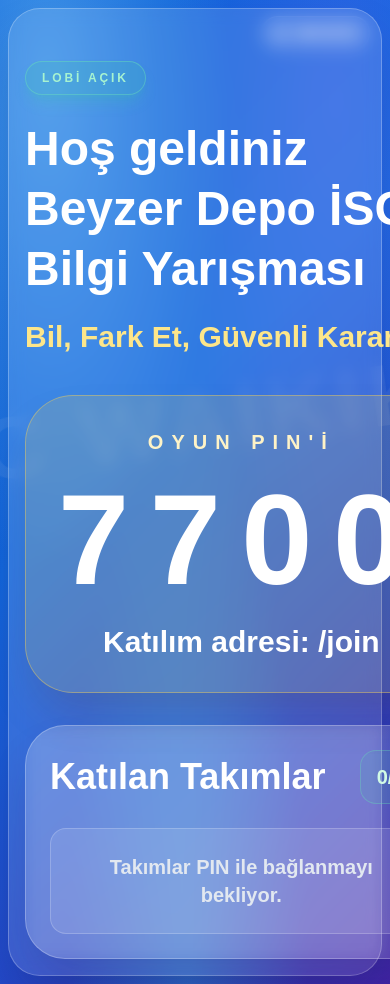
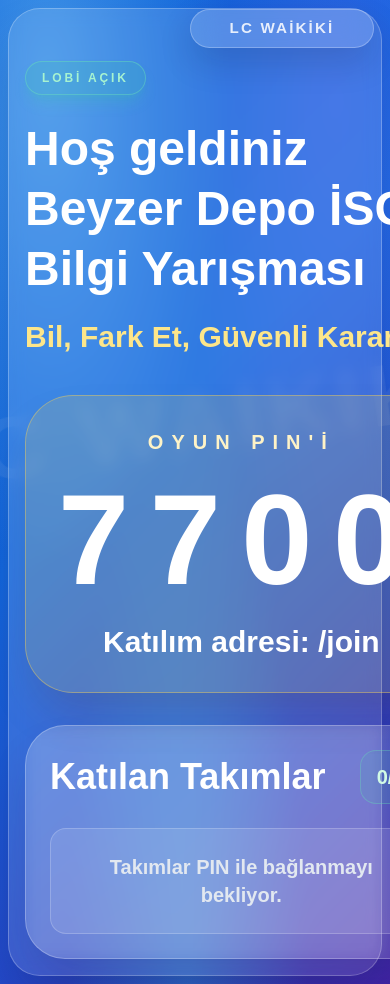
Before and after one commit to candirlik86-creator/isg-arena-2026, a Next.js app: page /screen in a window 390 px wide. Built offline with nearby package versions, Linux system fonts and the light colour scheme.

Commit message:
Polish LC Waikiki branding on screen and mobile

```diff
--- a/src/app/globals.css
+++ b/src/app/globals.css
@@ -90,6 +90,34 @@
     backdrop-filter: blur(14px);
   }
 
+  .arena-screen-bg::after {
+    right: clamp(1rem, 1.8vw, 2rem);
+    top: clamp(0.55rem, 0.8vw, 0.85rem);
+    z-index: 3;
+    min-width: clamp(11.5rem, 14vw, 16.5rem);
+    max-width: calc(100vw - 2rem);
+    padding: clamp(0.46rem, 0.5vw, 0.6rem) clamp(0.85rem, 1vw, 1.2rem);
+    font-size: clamp(0.95rem, 0.85vw, 1.12rem);
+    letter-spacing: 0.14em;
+    text-align: center;
+    box-shadow: 0 14px 34px rgba(15, 23, 42, 0.16);
+  }
+
+  @media (max-width: 639px) {
+    .arena-play-bg::before {
+      top: 52%;
+      transform: translate(-50%, -50%) rotate(-6deg);
+      color: rgba(255, 255, 255, 0.06);
+      font-size: clamp(2.25rem, 12vw, 3.9rem);
+      letter-spacing: 0.04em;
+    }
+
+    .arena-play-quiz-active::after {
+      content: none;
+      display: none;
+    }
+  }
+
   .arena-screen-bg > *,
   .arena-play-bg > * {
     position: relative;
--- a/src/app/play/page.tsx
+++ b/src/app/play/page.tsx
@@ -171,7 +171,7 @@
     }
 
     return (
-      <main className="arena-play-bg min-h-[100svh] overflow-hidden p-3 text-white">
+      <main className="arena-play-bg arena-play-quiz-active min-h-[100svh] overflow-hidden p-3 text-white">
         <div className="mx-auto flex min-h-[calc(100svh-1.5rem)] max-w-2xl flex-col gap-3">
           <header className="shrink-0 rounded-2xl border border-white/20 bg-white/[0.14] px-4 py-3 shadow-lg shadow-blue-950/10 backdrop-blur">
             <div className="flex items-center justify-between gap-3">
```
